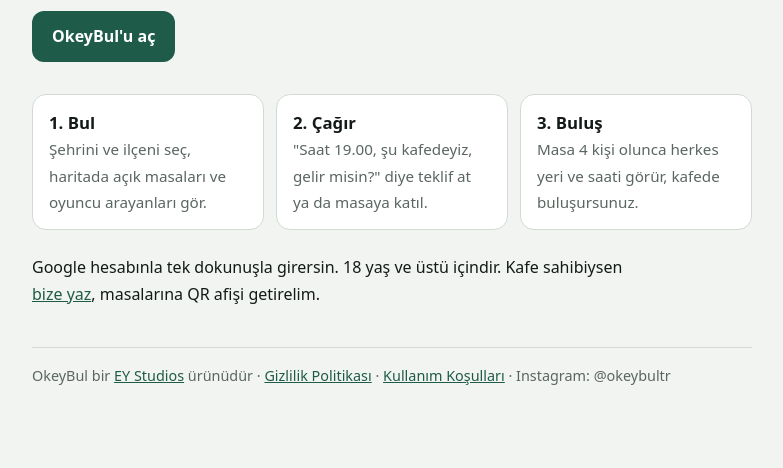
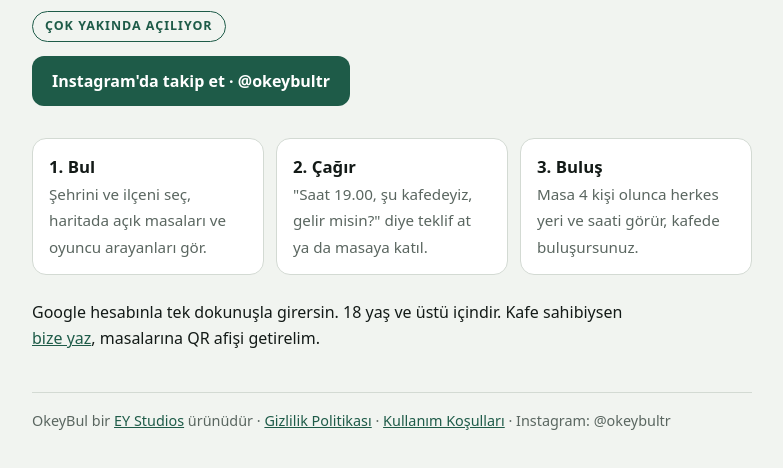
Before and after one commit to emreyukseltr/emreyukseltr.github.io, a plain HTML site: page okeybul/index.html in a window 1280 px wide. Shown: the part 232-700 px from the top of the page, without its empty margins (248-1031 px from the left). Drawn offline with Linux system fonts and the light colour scheme.

Commit message:
OkeyBul tanıtım: henüz açılmamış siteye giden buton yerine Instagram bağlantısı
Co-Authored-By: Claude Opus 5.5 <noreply@anthropic.com>

```diff
--- a/okeybul/index.html
+++ b/okeybul/index.html
@@ -14,7 +14,8 @@
   <section class="hero">
     <h1>Masaya 4. kişi mi lazım?</h1>
     <p class="lede">OkeyBul ile ilçende bu akşam okey oynamak isteyenleri bul, kafeye çağır, masayı doldur. Uygulamada okey oynanmaz; sadece buluşulur.</p>
-    <a class="btn" href="https://okeybul.com.tr">OkeyBul'u aç</a>
+    <p class="soon"><span>Çok yakında açılıyor</span></p>
+    <a class="btn" href="https://www.instagram.com/okeybultr/" target="_blank" rel="noopener">Instagram'da takip et · @okeybultr</a>
   </section>
   <div class="steps">
     <div class="step"><b>1. Bul</b><span>Şehrini ve ilçeni seç, haritada açık masaları ve oyuncu arayanları gör.</span></div>
--- a/okeybul/sayfa.css
+++ b/okeybul/sayfa.css
@@ -17,6 +17,8 @@ a{color:var(--felt)}
 footer{margin-top:40px;padding-top:16px;border-top:1px solid var(--line);color:var(--muted);font-size:.9rem}
 .hero{display:flex;flex-direction:column;gap:14px;padding:16px 0 8px}
 .lede{font-size:1.15rem;color:var(--muted);margin:0}
+.soon{margin:0}
+.soon span{display:inline-block;font-size:.78rem;font-weight:800;letter-spacing:.08em;text-transform:uppercase;color:var(--felt);border:1.5px solid var(--felt);border-radius:999px;padding:4px 12px}
 .btn{display:inline-block;background:var(--felt);color:#fff;text-decoration:none;font-weight:700;padding:12px 20px;border-radius:12px;align-self:flex-start}
 .steps{display:grid;gap:12px;grid-template-columns:repeat(auto-fit,minmax(min(100%,200px),1fr));margin:24px 0}
 .step{background:var(--surface);border:1px solid var(--line);border-radius:14px;padding:14px 16px}
```
